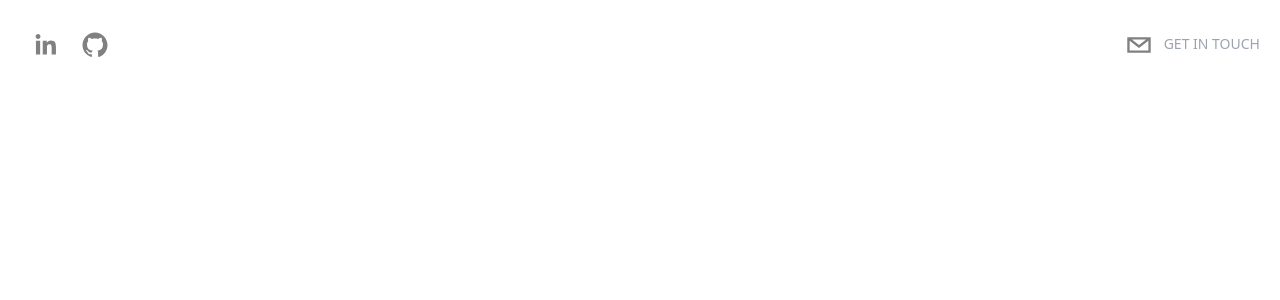
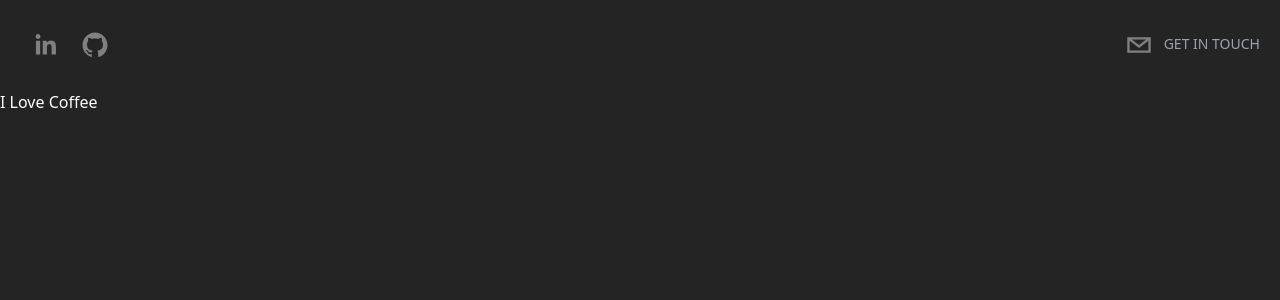
Before and after one commit to fredrickrana/portfolio, a Next.js app: page / in a window 1280 px wide. Shown: the top 300 px of the page. Built offline with nearby package versions, Linux system fonts and the light colour scheme.

Commit message:
completed header. installed header animations.

```diff
--- /dev/null
+++ b/components/BackgroundCircles.tsx
@@ -0,0 +1,16 @@
+'use client'
+import React from "react";
+import { motion } from "framer-motion";
+
+type Props = {}
+
+export default function BackgroundCircles({}: Props) {
+  return (
+    <div className="relative flex justify-center items-center">
+      <div className="absolute border border-red-500 rounded-full h-[200px] w-[200px] mt-52 animate-ping"></div>
+      <div className="absolute border border-red-500 rounded-full h-[300px] w-[300px] mt-52 animate-ping"></div>
+      <div className="absolute border border-red-500 rounded-full h-[500px] w-[500px] mt-52 animate-ping"></div>
+      <div className="absolute border border-red-500 rounded-full h-[500px] w-[500px] mt-52 animate-ping"></div>
+    </div>
+  )
+}
--- a/components/Header.tsx
+++ b/components/Header.tsx
@@ -1,14 +1,29 @@
+'use client'
 import React from "react";
 import { SocialIcon } from "react-social-icons";
+import { motion } from "framer-motion";
 
 type Props = {}
 
 export default function Header({}: Props) {
   return (
-    <header className="sticky top-0 p-5 flex items-start justify-between max-w-7xl mx-auto z-20 xl:items-center">
-      <div className="flex flex-row items-center">
-
-        {/* Social Icons */}
+    <div className="sticky top-0 p-5 flex items-start justify-between max-w-7xl mx-auto z-20 xl:items-center">
+      <motion.div
+      initial={{
+        x: -500,
+        opacity: 0,
+        scale: 0.5
+      }}
+      animate={{
+        x: 0,
+        opacity: 1,
+        scale: 1
+      }}
+      transition={{
+        duration: 1.5
+      }}
+      className="flex flex-row items-center"
+      >
         <SocialIcon
           url="https://www.linkedin.com/fredrickrana"
           fgColor="gray"
@@ -19,9 +34,23 @@ export default function Header({}: Props) {
           fgColor="gray"
           bgColor="transparent"
         />
-      </div>
+      </motion.div>
 
-      <div>
+      <motion.div
+        initial={{
+          x: 500,
+          opacity: 0,
+          scale: 0.5
+        }}
+        animate={{
+          x: 0,
+          opacity: 1,
+          scale: 1
+        }}
+        transition={{
+          duration: 1.5
+        }}
+      >
         <SocialIcon
           className="cursor-pointer"
           network="email"
@@ -31,7 +60,7 @@ export default function Header({}: Props) {
         <p className="uppercase hidden md:inline-flex text-sm text-gray-400">
           Get In Touch
         </p>
-      </div>
-    </header>
+      </motion.div>
+    </div>
   )
 }
--- /dev/null
+++ b/components/Hero.tsx
@@ -0,0 +1,30 @@
+'use client'
+import React from "react";
+import { Cursor, useTypewriter } from "react-simple-typewriter";
+import BackgroundCircles from "./BackgroundCircles";
+
+type Props = {}
+
+export default function Hero({}: Props) {
+  const [text, count] = useTypewriter({
+    words: [
+      "Hi, The Name's Fredrick Rana",
+      "I Love Coffee",
+      "I Love To Exercise",
+      "I Love To Travel",
+      "I Love To Code"
+    ],
+    loop: true,
+    delaySpeed: 2000
+  });
+
+  return (
+    <div>
+        <BackgroundCircles />
+      <h1>
+        <span>{text}</span>
+        <Cursor cursorColor="#fff" />
+      </h1>
+    </div>
+  );
+}
--- a/package.json
+++ b/package.json
@@ -13,9 +13,13 @@
     "@types/node": "18.13.0",
     "@types/react": "18.0.28",
     "@types/react-dom": "18.0.10",
+    "framer-motion": "^9.0.4",
+    "install": "^0.13.0",
     "next": "13.1.6",
+    "npm": "^9.5.0",
     "react": "18.2.0",
     "react-dom": "18.2.0",
+    "react-simple-typewriter": "^5.0.1",
     "react-social-icons": "^5.15.0",
     "typescript": "4.9.5"
   },
--- a/src/app/page.tsx
+++ b/src/app/page.tsx
@@ -2,16 +2,19 @@
 import { Inter } from '@next/font/google'
 // import styles from './page.module.css'
 import Header from 'components/Header'
+import Hero from 'components/Hero'
 
 const inter = Inter({ subsets: ['latin'] })
 
 export default function Home() {
   return (
-    <div>
-      {/* Header */}
+    <div className='bg-[rgb(36,36,36)] text-white h-screen'>
       <Header />
 
       {/* Hero */}
+      <section id="hero">
+      <Hero />
+      </section>
 
       {/* About */}
 
```
Also changed, not shown: 1 other file (tests, documents, lock files or other folders).
